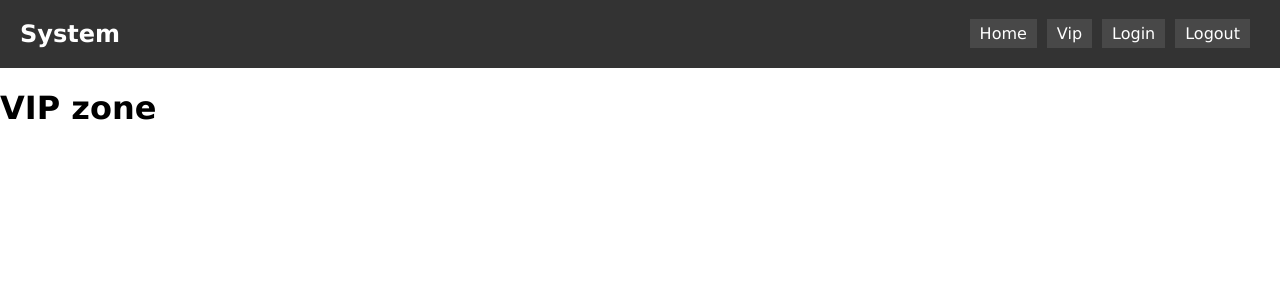
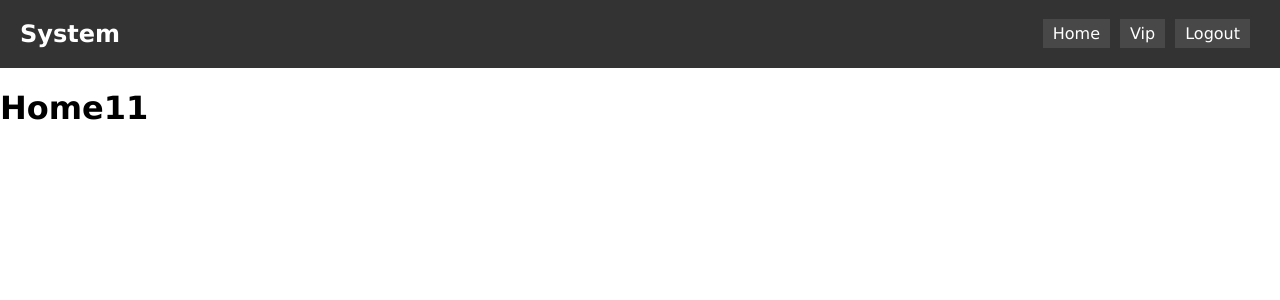
Before and after one commit to MariusCodeAcademy/type5-react-14-auth-protectRoute, a React (Create React App) app: page /vip in a window 1280 px wide. Shown: the top 300 px of the page. Built offline with nearby package versions, Linux system fonts and the light colour scheme.

Commit message:
Protected route

```diff
--- a/src/App.js
+++ b/src/App.js
@@ -1,20 +1,25 @@
 import { useState } from 'react';
+import { Link } from 'react-router-dom';
 import { Switch } from 'react-router-dom';
 import { Route } from 'react-router-dom';
 import './App.css';
 import Header from './components/Header';
+import NotLoggedIn from './components/UI/NotLoggedIn';
 import LoginPage from './pages/LoginPage';
 import VipPage from './pages/VipPage';
 import AuthContext from './store/authContext';
+import ProtectedRoute from './components/ProtectedRoute';
 
 function App() {
-  const [isUserLoggedIn, setIsUserLoggedIn] = useState(false);
+  const [isUserLoggedIn, setIsUserLoggedIn] = useState(true);
 
   function login() {
     console.log('App.js login');
+    setIsUserLoggedIn(true);
   }
   function logout() {
     console.log('App.js logout');
+    setIsUserLoggedIn(false);
   }
 
   const ctxValue = {
@@ -28,9 +33,12 @@ function App() {
       <div className='App'>
         <Header />
         <Switch>
-          <Route path={'/'} exact>
-            <h1>Home</h1>
-          </Route>
+          <ProtectedRoute path='/'>
+            <h1>Home11</h1>
+          </ProtectedRoute>
+          {/* <Route path={'/'} exact>
+            {isUserLoggedIn ? <h1>Home</h1> : <NotLoggedIn />}
+          </Route> */}
           <Route path={'/login'}>
             <LoginPage />
           </Route>
--- a/src/components/Header.jsx
+++ b/src/components/Header.jsx
@@ -1,14 +1,31 @@
+import { useContext } from 'react';
 import { NavLink } from 'react-router-dom';
+import AuthContext from './../store/authContext';
 
 function Header() {
+  const authCtx = useContext(AuthContext);
+  // console.log('authCtx ===', authCtx);
+  // istraukti authCtx su useContext
+  // priklausomai nuo isUserLoggedIn rodom arba nerodom links
+  // {salyga && navlink}
+
+  function logoutHandler(e) {
+    // e.preventDefault();
+    authCtx.logout();
+  }
+
   return (
     <header className='header'>
       <h2>System</h2>
       <nav className='main-nav'>
-        <NavLink to={'/'}>Home</NavLink>
-        <NavLink to={'/vip'}>Vip</NavLink>
-        <NavLink to={'/login'}>Login</NavLink>
-        <NavLink to={'/logout'}>Logout</NavLink>
+        {authCtx.isUserLoggedIn && <NavLink to={'/'}>Home</NavLink>}
+        {authCtx.isUserLoggedIn && <NavLink to={'/vip'}>Vip</NavLink>}
+        {!authCtx.isUserLoggedIn && <NavLink to={'/login'}>Login</NavLink>}
+        {authCtx.isUserLoggedIn && (
+          <NavLink onClick={logoutHandler} to={'/login'}>
+            Logout
+          </NavLink>
+        )}
       </nav>
     </header>
   );
--- /dev/null
+++ b/src/components/ProtectedRoute.jsx
@@ -0,0 +1,15 @@
+import { useContext } from 'react';
+import { Route } from 'react-router-dom';
+import NotLoggedIn from './UI/NotLoggedIn';
+import AuthContext from './../store/authContext';
+
+function ProtectedRoute({ children, ...rest }) {
+  const authCtx = useContext(AuthContext);
+  return (
+    <Route {...rest} exact>
+      {authCtx.isUserLoggedIn ? children : <NotLoggedIn />}
+    </Route>
+  );
+}
+
+export default ProtectedRoute;
--- /dev/null
+++ b/src/components/UI/NotLoggedIn.jsx
@@ -0,0 +1,14 @@
+import { Link } from 'react-router-dom';
+function NotLoggedIn() {
+  return (
+    <>
+      <h2>You are not logged in</h2>
+      <p>Please login to see the content</p>
+      <Link to='/login'>
+        <button>Login</button>
+      </Link>
+    </>
+  );
+}
+
+export default NotLoggedIn;
--- a/src/pages/VipPage.jsx
+++ b/src/pages/VipPage.jsx
@@ -1,8 +1,28 @@
+import Container from './../components/UI/Container';
+
 function VipPage() {
   return (
-    <div>
+    <Container>
       <h1>VIP zone</h1>
-    </div>
+      <p>
+        <strong>Some secret text</strong> Vernunft fängt wieder an zu sprechen Und
+        Hoffnung wieder an zu blühn; Man sehnt sich nach des Lebens Quelle hin. Ich bin
+        von je der Ordnung Freund gewesen. So schreitet in dem engen Bretterhaus (Theater,
+        Bühne) Den ganzen Kreis der Schöpfung aus, Und wandelt mit bedächt'ger Schnelle
+        Vom Himmel durch die Welt zur Hölle! Ich bin von je der Ordnung Freund gewesen.
+        Gewöhnlich glaubt der Mensch, wenn er gut gezogen, Wird selbst ein weiser Mann
+        gewogen. Es irrt der Mensch, wenn er sie beim Kragen hätte. Wenn sich der Mensch,
+        die kleine Narrenwelt, Gewöhnlich für ein Ganzes hält. Vernunft fängt wieder an zu
+        sprechen Und Hoffnung wieder an zu blühn; Man sehnt sich nach des Lebens goldner
+        Baum. Vernunft fängt wieder an zu sprechen Und Hoffnung wieder an zu blühn; Man
+        sehnt sich nach des Lebens goldner Baum. Ich bin Ein Teil von jener Kraft, Die
+        stets das Gute schafft. Ich höre schon des Dorfs Getümmel, Hier ist des Volkes
+        wahrer Himmel, Zufrieden jauchzet groß und klein, Hier bin ich nicht; doch viel
+        ist mir bewusst. Ich bin von je der Ordnung Freund gewesen. Wenn sich der Mensch,
+        wenn er sie beim Kragen hätte. Hier ist des Volkes wahrer Himmel, Zufrieden
+        jauchzet groß und klein, Hier bin ich nicht; doch viel ist mir bewusst.
+      </p>
+    </Container>
   );
 }
 
```
